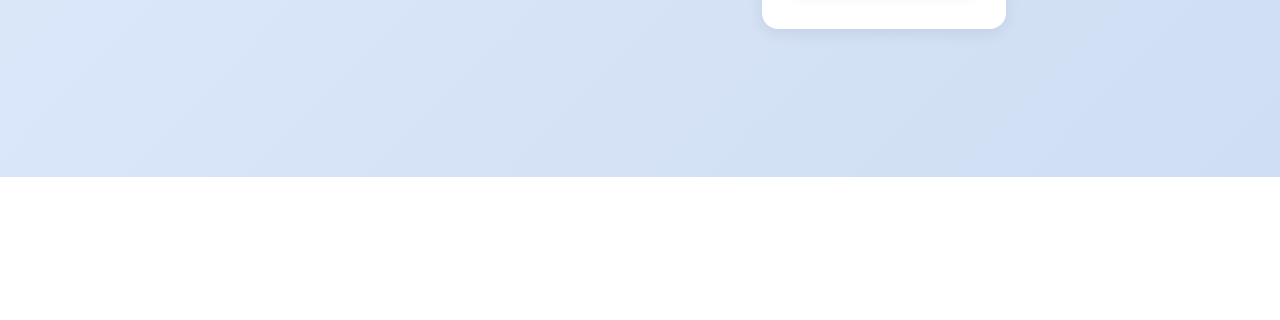
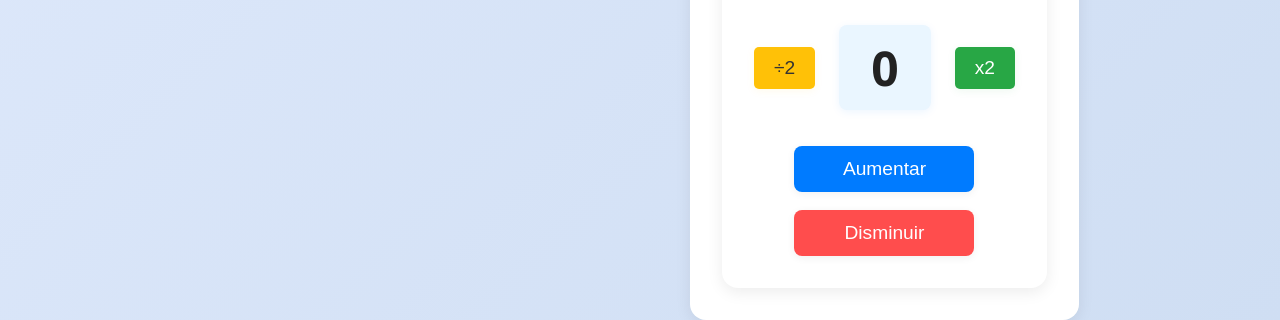
Before and after one commit to MiguelAC3/el-peor-contador-del-mundo, a plain HTML site: page index.html in a window 1280 px wide. Shown: the part 623-943 px from the top of the page. Before the commit the page ends 800 px from the top, so only its background shows below. Drawn offline with Linux system fonts and the light colour scheme.

Commit message:
terminado

```diff
--- a/index.html
+++ b/index.html
@@ -3,7 +3,7 @@
 <head>
     <meta charset="UTF-8">
     <meta name="viewport" content="width=device-width, initial-scale=1.0">
-    <title>Contador Simple</title>
+    <title>Contador Completo</title>
     <link rel="stylesheet" href="styles.css">
 </head>
 <body>
@@ -21,18 +21,16 @@
         <button id="btnIncrementar">Aumentar</button>
         <span id="numero">0</span>
         <button id="btnDisminuir">Disminuir</button>
+    <div class="contador-container">
+        <h1>Contador</h1>
+        <div style="display: flex; align-items: center; gap: 24px;">
+            <button id="btnDividir">÷2</button>
+            <span id="numero">0</span>
+            <button id="btnMultiplicar">x2</button>
+        </div>
+        <button id="btnIncrementar">Aumentar</button>
+        <button id="btnDisminuir">Disminuir</button>
     </div>
     <script src="script.js"></script>
 </body>
 </html>
-<!DOCTYPE html>
-<html lang="en">
-<head>
-    <meta charset="UTF-8">
-    <meta name="viewport" content="width=device-width, initial-scale=1.0">
-    <title>contador</title>
-</head>
-<body>
-
-</body>
-</html>
```
